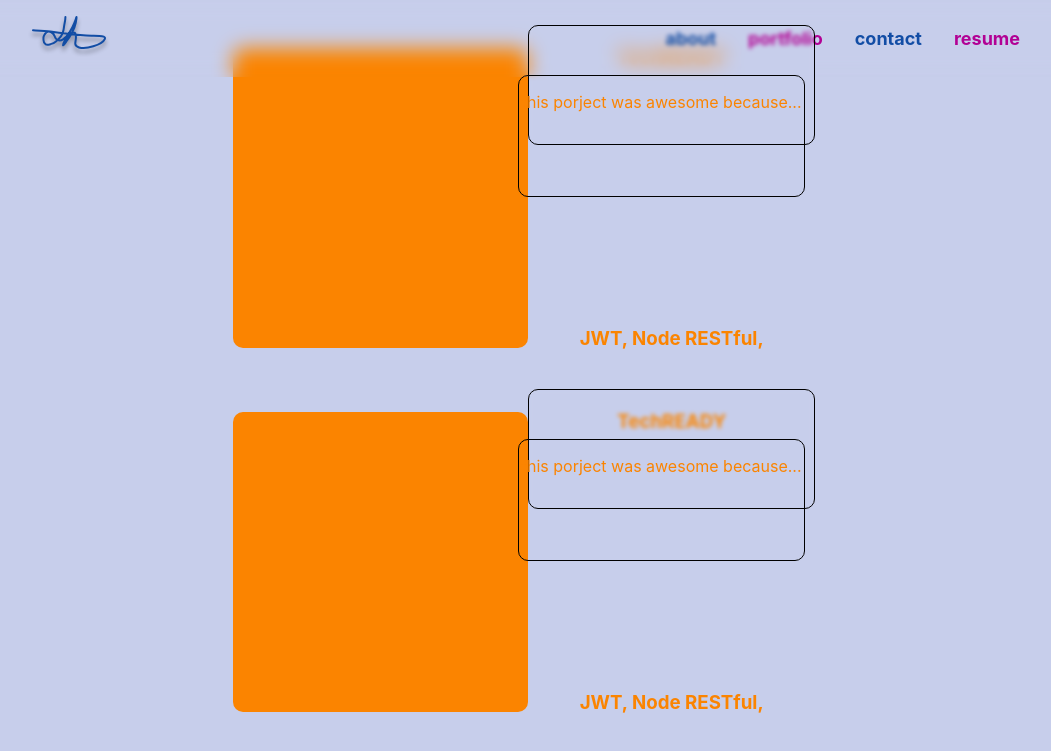
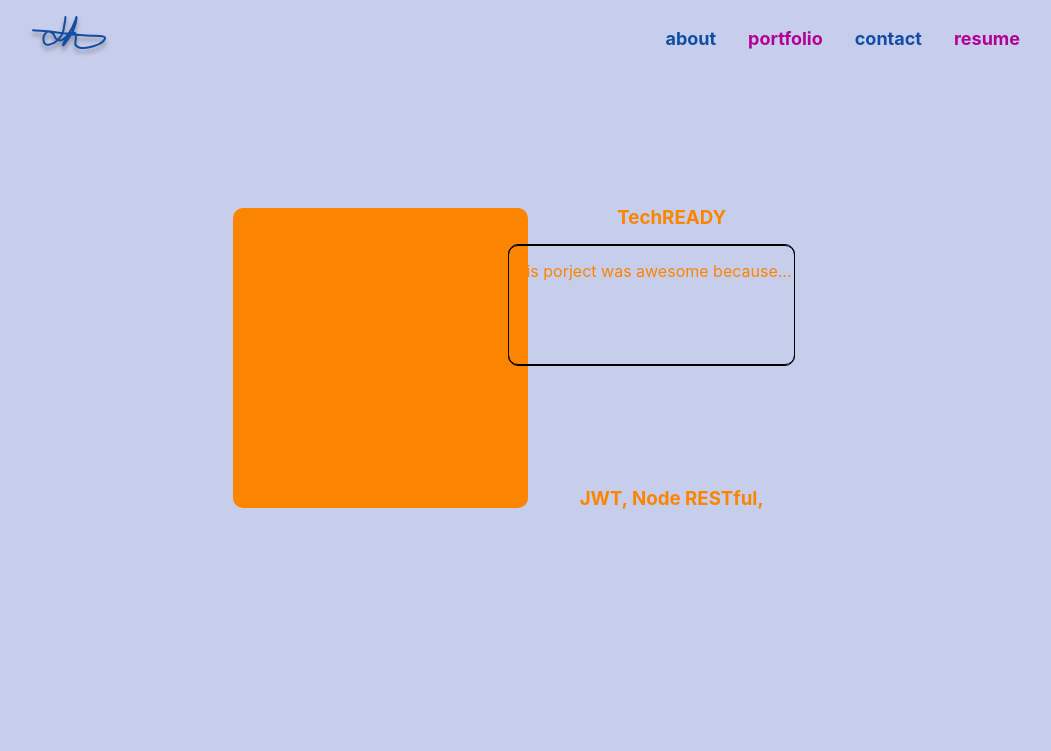
Before and after one commit to lewy192/React-Portfolio, a React (Create React App) app in the folder portfolio/: page /portfolio in a window 1280 px wide. Shown: the top 751 px of the page, without its empty margins (116-1167 px from the left). Built offline with nearby package versions, Linux system fonts and the light colour scheme.

Commit message:
add:on scroll nimations

```diff
--- a/portfolio/package.json
+++ b/portfolio/package.json
@@ -6,8 +6,10 @@
     "@testing-library/jest-dom": "^5.14.1",
     "@testing-library/react": "^11.2.7",
     "@testing-library/user-event": "^12.8.3",
+    "framer-motion": "^4.1.17",
     "react": "^17.0.2",
     "react-dom": "^17.0.2",
+    "react-intersection-observer": "^8.32.0",
     "react-router-dom": "^5.2.0",
     "react-scripts": "4.0.3",
     "web-vitals": "^1.1.2"
--- a/portfolio/src/components/About/About.css
+++ b/portfolio/src/components/About/About.css
@@ -6,7 +6,8 @@
     display: flex;
     align-items: center;
     text-align: center;
-    color: var(--testing);
+    color: var(--introBlue);
+    font-size: 18px;
     font-family: "American Typewriter";
     font-weight: 600;
     font-weight: 600;
@@ -14,7 +15,8 @@
     line-height: 1.6;
     border-radius: 20px;
     /* height: 100%; */
-    background-color: rgb(241, 229, 255, 0.5);
+    background-color: rgba(190, 195, 218, 0.616);
+    /* opacity: 0.5; */
 }
 
 .about-container {
--- a/portfolio/src/components/About/About.js
+++ b/portfolio/src/components/About/About.js
@@ -34,7 +34,7 @@ function About() {
                     started with lego which quickly progressed to meccano and
                     eventually computers. <br />
                     <br />
-                    January 2020 a new door opened for me, reintroduction to
+                    January 2020 a new door opened for me, A reintroduction to
                     programming, I started learning python and MySQL. Quick came
                     a realisation... That anything could now be built.
                     <br />
--- a/portfolio/src/components/Project/Project.css
+++ b/portfolio/src/components/Project/Project.css
@@ -14,6 +14,7 @@ h3 {
     }
 }
 .photo {
+    z-index: -3;
     width: 300px;
     height: 300px;
     background-color: #fb8400;
@@ -41,9 +42,10 @@ h3 {
     /* background-color: black; */
     transform: translateX(-20px);
     border: 1px solid black;
+    z-index: -1;
     border-radius: 10px;
-    top: 50%;
-    transform: translateY(-50%);
+    /* top: 50%; */
+    /* transform: translateY(-50%); */
 }
 
 .front-box,
@@ -52,9 +54,20 @@ h3 {
     height: 120px;
     border: 1px solid black;
     border-radius: 10px;
+    transition: 1s;
     /* top: 50%; */
 }
+
+.front-box.animate {
+    backdrop-filter: blur(0);
+}
+
+.back-box.animate {
+    transform: translate(-20px, -121px);
+}
+
 .back-box {
+    z-index: -2;
     transform: translate(-10px, -130px);
     /* border: 1px solid #fb8400; */
     height: 120px;
@@ -63,5 +76,5 @@ h3 {
     display: flex;
     align-items: center;
     height: 300px;
-    margin: 2rem 0;
+    margin: 12rem 0;
 }
--- a/portfolio/src/components/Project/Project.js
+++ b/portfolio/src/components/Project/Project.js
@@ -1,5 +1,7 @@
 import react from "react";
 import "./Project.css";
+import { useInView } from "react-intersection-observer";
+import { motion } from "framer-motion";
 
 // const trial = `  <div className="project-card">
 // <div
@@ -13,17 +15,24 @@ import "./Project.css";
 // </div>
 // </div>`
 function Project({ project }) {
+    const [ref, inView] = useInView({
+        triggerOnce: true,
+        threshold: 0.5,
+    });
+
     return (
-        <div className="project">
+        <div className={`project `} ref={ref}>
             <div className="photo"></div>
             <div className="description-container">
                 <h3 className="project-header">TechREADY</h3>
-                <div className="front-box"></div>
-                <div className="back-box">
+                <motion.div
+                    className={`front-box ${inView ? "animate" : ""}`}
+                ></motion.div>
+                <motion.div className={`back-box ${inView ? "animate" : ""}`}>
                     <p className="project-description">
                         this porject was awesome because...
                     </p>
-                </div>
+                </motion.div>
                 <h3 className="tech-list">JWT, Node RESTful,</h3>
             </div>
         </div>
--- a/portfolio/src/index.css
+++ b/portfolio/src/index.css
@@ -2,6 +2,7 @@
     --testing: #b20194;
     --introBlue: rgb(18, 77, 165);
     --siteBackground: #c7ceeb;
+    --siteBackgroundValues: 199, 206, 235;
 }
 
 body {
```
Also changed, not shown: 1 other file (tests, documents, lock files or other folders).
